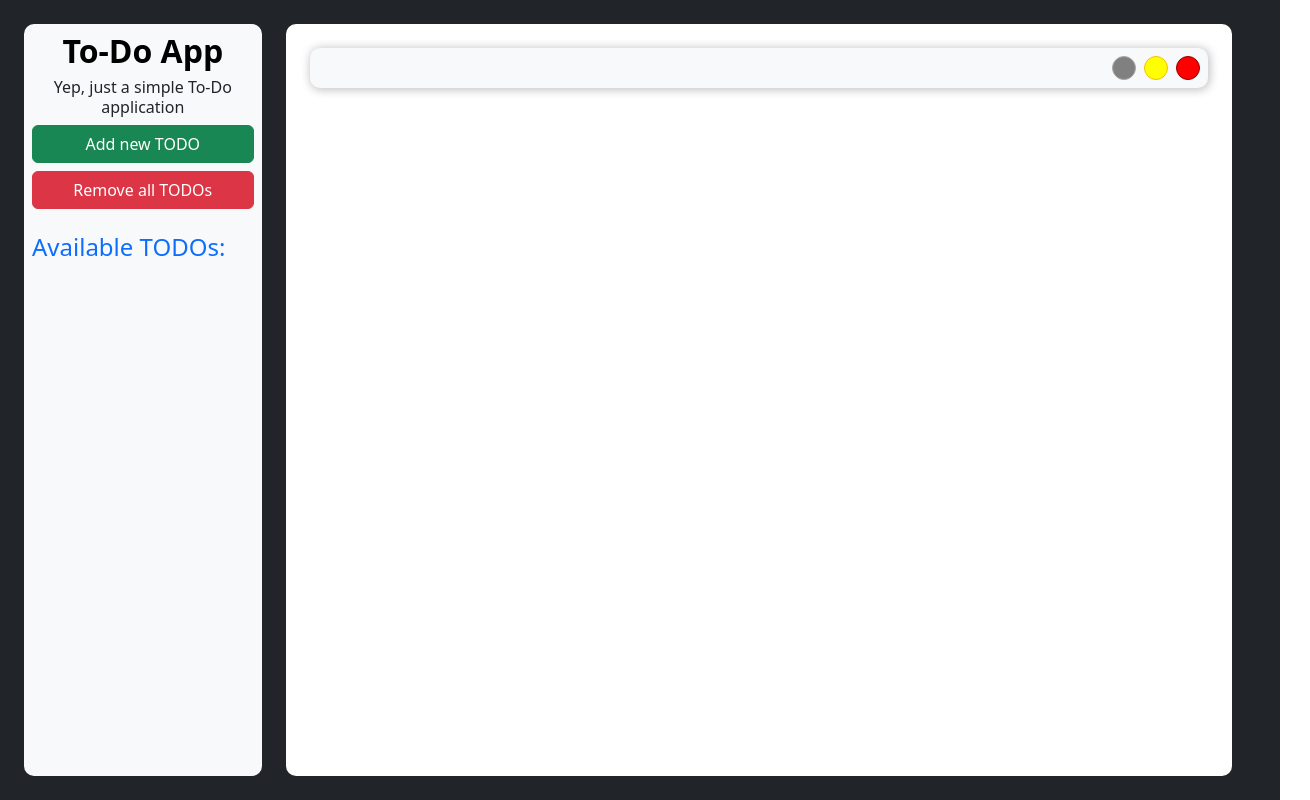
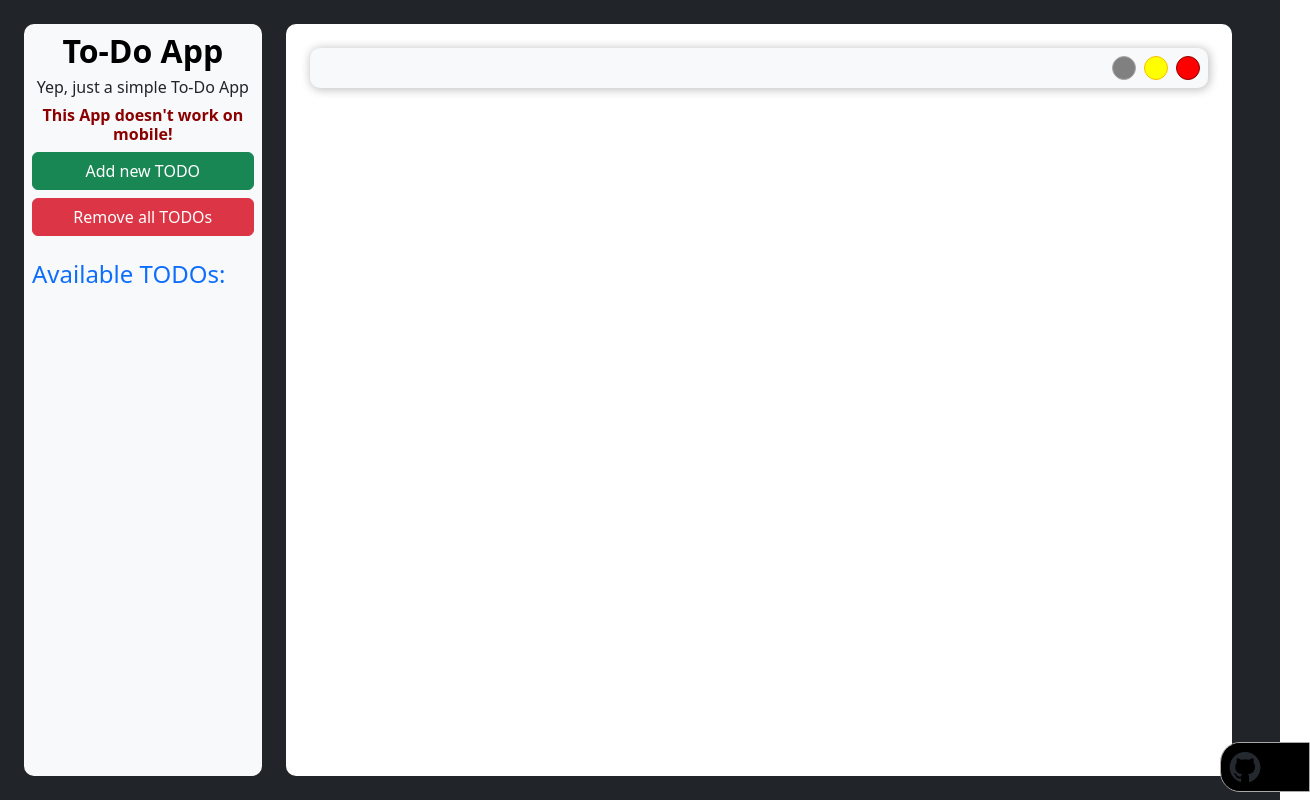
Before and after one commit to D0dzs/TODO-application, a plain HTML site: page index.html in a window 1280 px wide. Shown: the whole page, 1310 px wide, since content can reach past the window. Drawn offline with nearby package versions, Linux system fonts and the light colour scheme.

Commit message:
feat: :art: Formatted the site structure
Added github repository link so everyone can access to the source code

N/A

```diff
--- a/index.html
+++ b/index.html
@@ -1,21 +1,36 @@
 <!DOCTYPE html>
 <html lang="en">
+
 <head>
   <meta charset="UTF-8">
   <meta name="viewport" content="width=device-width, initial-scale=1.0">
-    <link href="https://cdn.jsdelivr.net/npm/bootstrap@5.3.2/dist/css/bootstrap.min.css" rel="stylesheet" integrity="sha384-T3c6CoIi6uLrA9TneNEoa7RxnatzjcDSCmG1MXxSR1GAsXEV/Dwwykc2MPK8M2HN" crossorigin="anonymous">
-    <link rel="shortcut icon" href="fav-icon.png" type="image/x-icon">
+  <link href="https://cdn.jsdelivr.net/npm/bootstrap@5.3.2/dist/css/bootstrap.min.css" rel="stylesheet"
+    integrity="sha384-T3c6CoIi6uLrA9TneNEoa7RxnatzjcDSCmG1MXxSR1GAsXEV/Dwwykc2MPK8M2HN" crossorigin="anonymous">
+  <link rel="shortcut icon" href="src/fav-icon.png" type="image/x-icon">
   <link rel="stylesheet" href="style.css">
   <title>TODO - Application</title>
 </head>
+
 <body>
+  <!-- Link to the repository -->
+  <a id="togithubpage" href="https://github.com/D0dzs/TODO-application" target="_blank" referrerpolicy="no-referrer">
+    <div class="bg-black p-2 text-white">
+      <img src="src/github-mark.png" alt="Github">
+    </div>
+  </a>
+
+  <!-- Main content -->
   <main id="root" class="p-4 d-flex flex-row position-relative bg-dark min-vh-100">
     <div id="left-wrapper" class="bg-light w-25 text-black p-2" style="border-radius: 10px;">
       <h2 class="text-center fw-bold">To-Do App</h2>
-            <h6 class="text-center text-dark fw-light">Yep, just a simple To-Do application</h6>
+      <h6 class="text-center text-dark fw-normal">Yep, just a simple To-Do App</h6>
+      <h6 class="text-center text-dark fw-bolder" style="color: darkred !important;">This App doesn't work on mobile!
+      </h6>
 
-            <button type="button" class="btn btn-success w-100" data-bs-toggle="modal" data-bs-target="#addTodo" data-bs-whatever="">Add new TODO</button>
-            <button type="button" class="btn btn-danger w-100 mt-2" data-bs-toggle="modal" data-bs-target="#removeAllTODOs">Remove all TODOs</button>
+      <button type="button" class="btn btn-success w-100" data-bs-toggle="modal" data-bs-target="#addTodo"
+        data-bs-whatever="">Add new TODO</button>
+      <button type="button" class="btn btn-danger w-100 mt-2" data-bs-toggle="modal"
+        data-bs-target="#removeAllTODOs">Remove all TODOs</button>
 
       <h4 class="mt-4 mb-1 text-primary">Available TODOs:</h4>
       <div id="lw__todoList-wrapper" class="font-monospace"></div>
@@ -35,7 +50,8 @@
       </div>
     </div>
 
-        <div class="modal fade" id="removeAllTODOs" data-bs-backdrop="static" data-bs-keyboard="false" tabindex="-1" aria-labelledby="removeAllTODOsLabel" aria-hidden="true">
+    <div class="modal fade" id="removeAllTODOs" data-bs-backdrop="static" data-bs-keyboard="false" tabindex="-1"
+      aria-labelledby="removeAllTODOsLabel" aria-hidden="true">
       <div class="modal-dialog">
         <div class="modal-content">
           <div class="modal-header">
@@ -47,7 +63,8 @@
           </div>
           <div class="modal-footer">
             <button type="button" class="btn btn-success" data-bs-dismiss="modal">Cancel</button>
-                <button type="button" class="btn btn-danger" data-bs-dismiss="modal" onclick="clearAllTodos()">Confirm</button>
+            <button type="button" class="btn btn-danger" data-bs-dismiss="modal"
+              onclick="clearAllTodos()">Confirm</button>
           </div>
         </div>
       </div>
@@ -73,7 +90,8 @@
             </form>
           </div>
           <div class="modal-footer">
-                <button id="addTodoBtn" data-bs-dismiss="modal" type="button" class="btn btn-success" aria-label="Add TODO">Add TODO</button>
+            <button id="addTodoBtn" data-bs-dismiss="modal" type="button" class="btn btn-success"
+              aria-label="Add TODO">Add TODO</button>
           </div>
         </div>
       </div>
@@ -84,10 +102,15 @@
     </div>
   </main>
 
-    <script src="https://cdn.jsdelivr.net/npm/@popperjs/core@2.11.8/dist/umd/popper.min.js" integrity="sha384-I7E8VVD/ismYTF4hNIPjVp/Zjvgyol6VFvRkX/vR+Vc4jQkC+hVqc2pM8ODewa9r" crossorigin="anonymous"></script>
-<script src="https://cdn.jsdelivr.net/npm/bootstrap@5.3.2/dist/js/bootstrap.min.js" integrity="sha384-BBtl+eGJRgqQAUMxJ7pMwbEyER4l1g+O15P+16Ep7Q9Q+zqX6gSbd85u4mG4QzX+" crossorigin="anonymous"></script>
+  <script src="https://cdn.jsdelivr.net/npm/@popperjs/core@2.11.8/dist/umd/popper.min.js"
+    integrity="sha384-I7E8VVD/ismYTF4hNIPjVp/Zjvgyol6VFvRkX/vR+Vc4jQkC+hVqc2pM8ODewa9r"
+    crossorigin="anonymous"></script>
+  <script src="https://cdn.jsdelivr.net/npm/bootstrap@5.3.2/dist/js/bootstrap.min.js"
+    integrity="sha384-BBtl+eGJRgqQAUMxJ7pMwbEyER4l1g+O15P+16Ep7Q9Q+zqX6gSbd85u4mG4QzX+"
+    crossorigin="anonymous"></script>
   <script src="script.js" defer></script>
 </body>
+
 </html>
 
 <!-- Made by Dodzs -->
--- a/style.css
+++ b/style.css
@@ -32,6 +32,7 @@ body {
 }
 
 #success-float {
+  z-index: 9999;
   height: 60px;
   padding-left: 8px;
   width: 250px;
@@ -44,4 +45,25 @@ body {
   transform: translateX(110%);
 }
 
+#togithubpage {
+  overflow: hidden;
+  position: absolute;
+  right: 0%;
+  bottom: 1%;
+  z-index: 999;
+  width: 90px;
+  border-radius: 20px 0px 0px 20px;
+  transform: translateX(30px);
+  border: 1px solid #aaaaaa;
+  transition: all 200ms cubic-bezier(0.17, 0.67, 0.55, 1.21);
+}
+
+#togithubpage:hover {
+  transform: translateX(15px);
+}
+
+#togithubpage > div img {
+  height: 32px;
+}
+
 /* Made by Dodzs */
```
Also changed, not shown: src/fav-icon.png (renamed from fav-icon.png), src/github-mark.png (added). Lines whose indentation alone changed are shown as unchanged.
